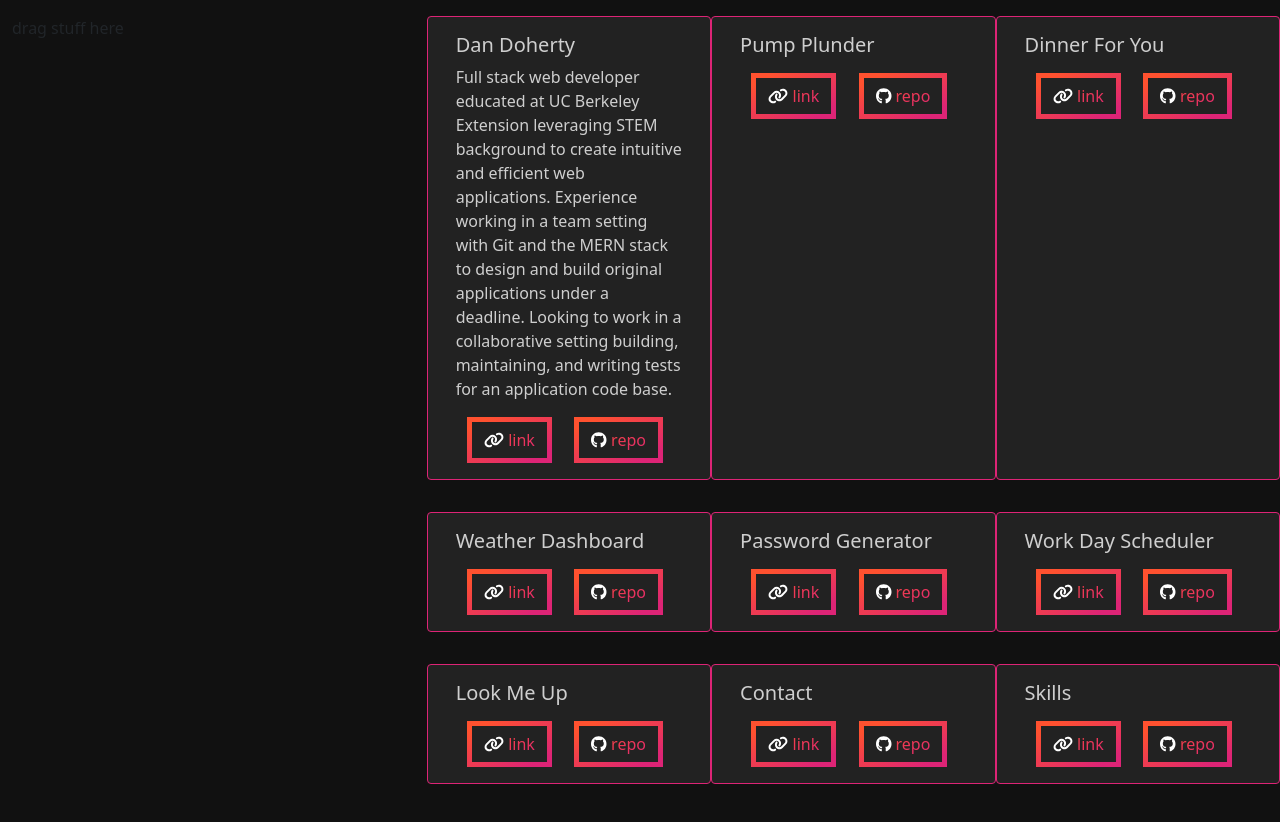
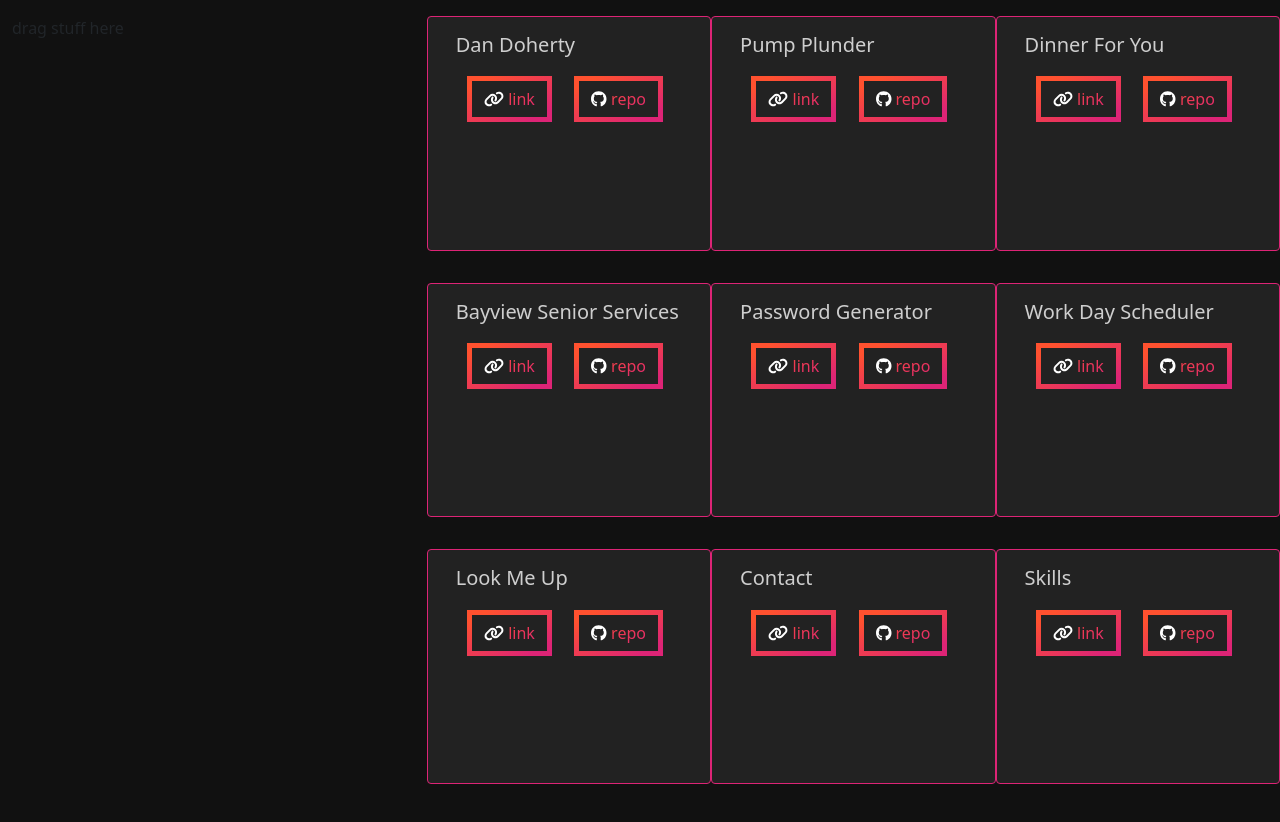
Before and after one commit to ddoherty6/portfolio, a React (Create React App) app in the folder client/: page / in a window 1280 px wide. Shown: the top 822 px of the page. Built offline with nearby package versions, Linux system fonts and the light colour scheme.

Commit message:
merged develop, added _blank target to card links

```diff
--- a/client/src/components/Cards/index.js
+++ b/client/src/components/Cards/index.js
@@ -23,11 +23,11 @@ function Cards({cardInfo, cardType}) {
             {cardType==="board" || cardType==="tablet" && cardInfo.img!=undefined ? <Card.Img src={cardInfo.img} alt=""/> : ""}
             <Card.Body>
                 <Card.Title>{cardInfo.title}</Card.Title>
-                {/* {cardType==="board" || cardType==="tablet" ? <Card.Text>{cardInfo.text}</Card.Text> : ""} */}
-                <Card.Text>{cardInfo.text}</Card.Text>
-                <Button href={cardInfo.url}>
+                {cardType==="board" || cardType==="tablet" ? <Card.Text>{cardInfo.text}</Card.Text> : ""}
+                {/* <Card.Text>{cardInfo.text}</Card.Text> */}
+                <Button href={cardInfo.url} target={"_blank"}>
                     <FontAwesomeIcon icon={faLink}/> link</Button>
-                <Button href={cardInfo.repo}>
+                <Button href={cardInfo.repo} target={"_blank"}>
                     <FontAwesomeIcon icon={faGithub}/> repo</Button>
             </Card.Body>
         </Card>
--- a/client/src/components/Cards/style.css
+++ b/client/src/components/Cards/style.css
@@ -22,7 +22,7 @@ body {
     border-image-source:  var(--gradient) !important;
     text-decoration: none;
     transition: all .4s ease;
-    margin: 0 5% 0 5%;
+    margin: 5% 5% 5% 5%;
 }
 
 .btn:hover, .btn:focus {
--- a/client/src/data.js
+++ b/client/src/data.js
@@ -31,11 +31,11 @@ const data = [
     {
         "id": "3",
         "active": "false",
-        "title": "Weather Dashboard",
+        "title": "Bayview Senior Services",
         "text": "",
-        "img": "./images/bill-michaud-kPxzuiW2aGI-unsplash.jpg",
-        "url": "https://ddoherty6.github.io/06-Weather-Dashboard/",
-        "repo": "https://github.com/ddoherty6/06-Weather-Dashboard"
+        "img": "./images/bayview-screenshot.jpg",
+        "url": "https://ddoherty6.github.io/bayview-senior-services/",
+        "repo": "https://github.com/ddoherty6/bayview-senior-services/tree/gh-pages"
     },
     {
         "id": "4",
```
Also changed, not shown: client/src/dataFeed.js (deleted, +0 -60 lines).
